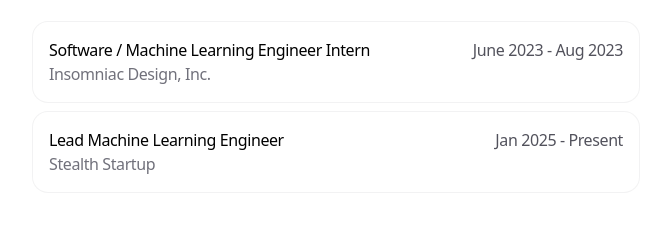
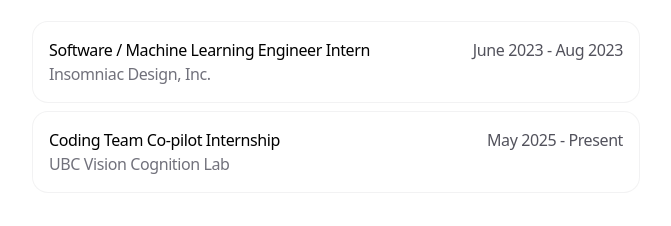
Before and after one commit to owenHochwald/personal-site, a Next.js app: page / in a window 1280 px wide. Shown: the part 1067-1293 px from the top of the page, without its empty margins (304-975 px from the left). Built offline with nearby package versions, Linux system fonts and the light colour scheme.

Commit message:
update work experience with VCL

```diff
--- a/app/data.ts
+++ b/app/data.ts
@@ -87,11 +87,11 @@
     id: 'work1',
   },
   {
-    company: 'Stealth Startup',
-    title: 'Lead Machine Learning Engineer',
-    start: 'Jan 2025',
+    company: 'UBC Vision Cognition Lab',
+    title: 'Coding Team Co-pilot Internship',
+    start: 'May 2025',
     end: 'Present',
-    link: '/',
+    link: 'https://www.viscoglab.psych.ubc.ca/',
     id: 'work2',
   },
 ]
```
